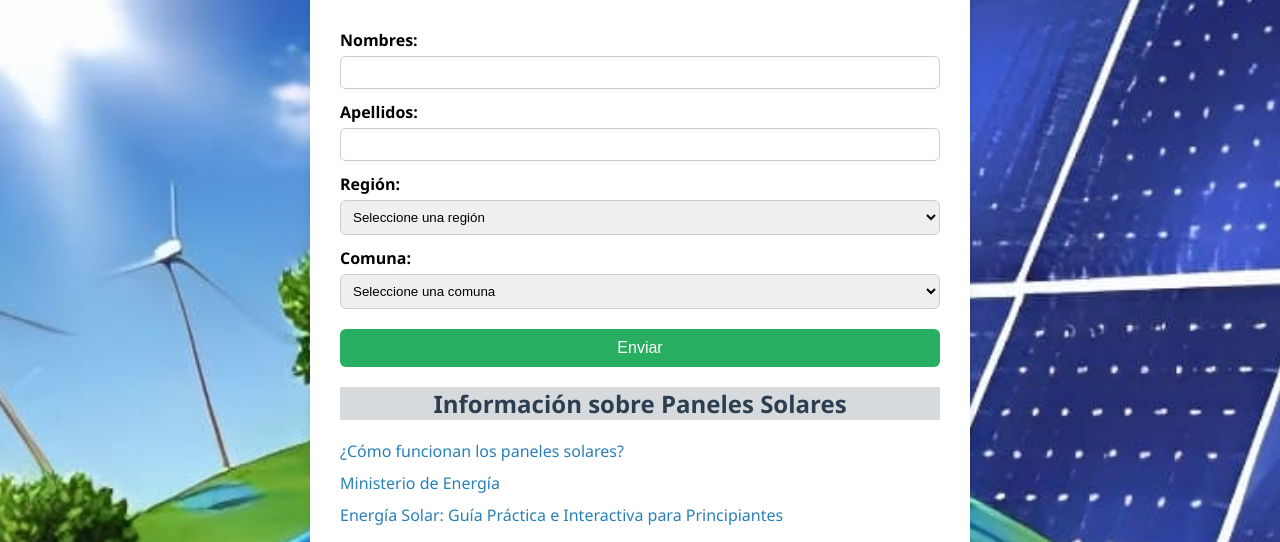
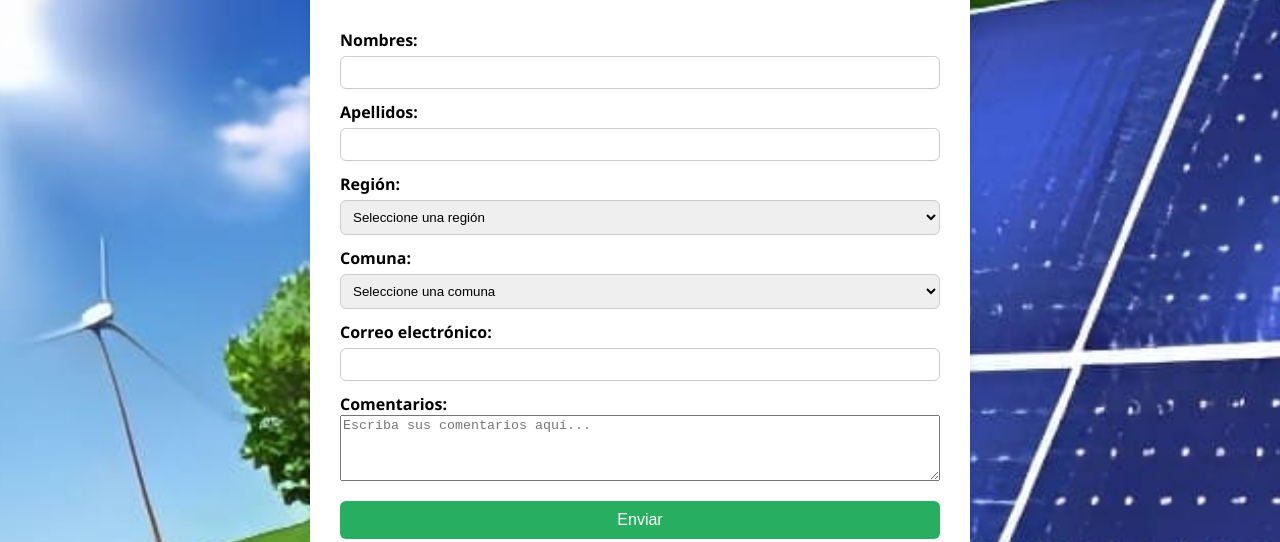
Before and after one commit to jcaro194/maquetagrupo3, a plain HTML site: page index.html in a window 1280 px wide. Shown: the part 179-721 px from the top of the page. Drawn offline with Linux system fonts and the light colour scheme.

Commit message:
Update index.html

```diff
--- a/index.html
+++ b/index.html
@@ -49,6 +49,12 @@
           <option value="Doñihue">Doñihue</option>
 
         </select>
+        <label for="correo">Correo electrónico:</label>
+        <input type="email" id="correo" name="correo" required>
+
+        <label for="comentarios">Comentarios:</label>
+        <textarea id="comentarios" name="comentarios" rows="4" placeholder="Escriba sus comentarios aquí..."></textarea>
+
 
 
 
```
